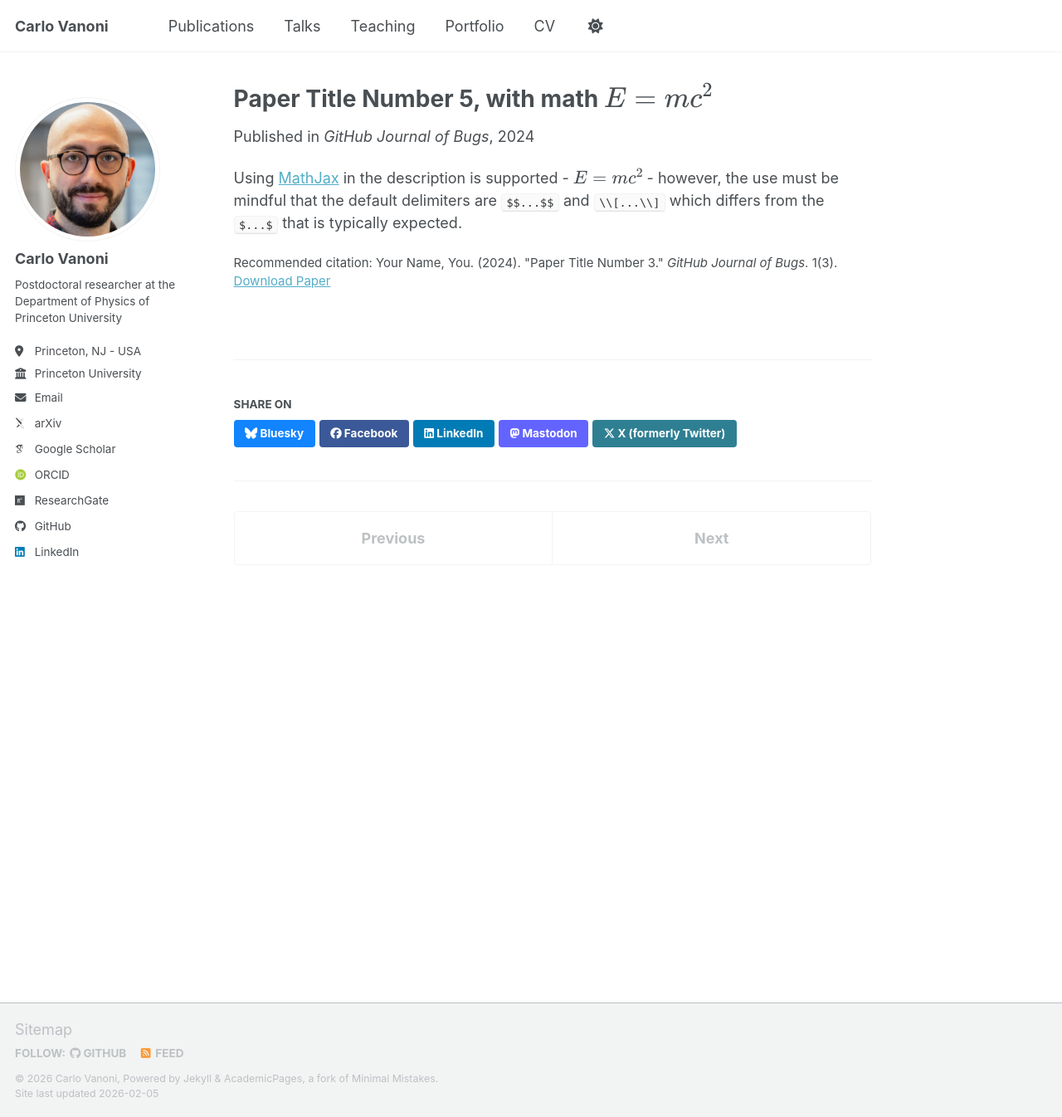
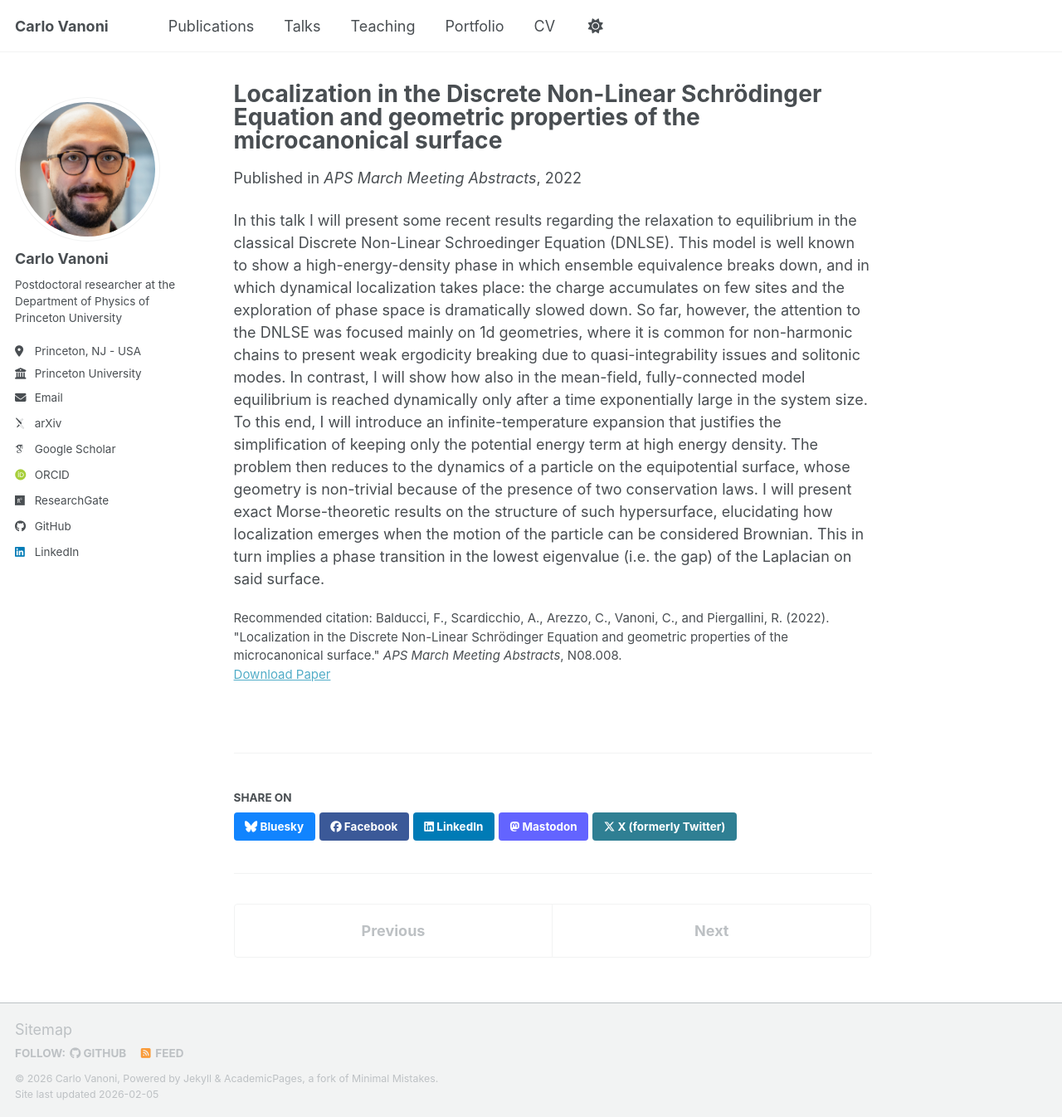
Before and after one commit to CarloVanoni/carlovanoni.github.io, a Jekyll site: the page built from _publications/2025-06-08-paper-title-number-5.md, in a window 1280 px wide and 1346 px high. Shown: the whole window at 83% size. Built offline with Jekyll 4.4.1, drawn with Linux system fonts in a browser that asks for light colours; some web fonts are replaced; a script bundle is joined from its source files by our own code; library files that are not in the unit come from our copies.

Commit message:
Update 2025-06-08-paper-title-number-5.md

```diff
--- a/_publications/2025-06-08-paper-title-number-5.md
+++ b/_publications/2025-06-08-paper-title-number-5.md
@@ -1,13 +1,13 @@
 ---
-title: "Paper Title Number 5, with math $$E=mc^2$$"
+title: "Localization in the Discrete Non-Linear Schrödinger Equation and geometric properties of the microcanonical surface"
 collection: publications
 category: conferences
-permalink: /publication/2024-02-17-paper-title-number-4
-excerpt: 'This paper is about a famous math equation, $$E=mc^2$$'
-date: 2024-02-17
-venue: 'GitHub Journal of Bugs'
-paperurl: 'https://academicpages.github.io/files/paper3.pdf'
-citation: 'Your Name, You. (2024). &quot;Paper Title Number 3.&quot; <i>GitHub Journal of Bugs</i>. 1(3).'
+permalink: /publication/2022-03-localization-dnlse-aps-march-abstract
+excerpt: 'We present recent results on relaxation to equilibrium and dynamical localization in the classical discrete nonlinear Schrödinger equation, including mean-field fully connected models.'
+date: 2022-03-01
+venue: 'APS March Meeting Abstracts'
+paperurl: 'https://ui.adsabs.harvard.edu/abs/2022APS..MARN08008B/abstract'
+citation: 'Balducci, F., Scardicchio, A., Arezzo, C., Vanoni, C., and Piergallini, R. (2022). &quot;Localization in the Discrete Non-Linear Schrödinger Equation and geometric properties of the microcanonical surface.&quot; <i>APS March Meeting Abstracts</i>, N08.008.'
 ---
 
-Using [MathJax](https://www.mathjax.org/) in the description is supported - $$E=mc^2$$ - however, the use must be mindful that the default delimiters are `$$...$$` and `\\[...\\]` which differs from the `$...$` that is typically expected.
+In this talk I will present some recent results regarding the relaxation to equilibrium in the classical Discrete Non-Linear Schroedinger Equation (DNLSE). This model is well known to show a high-energy-density phase in which ensemble equivalence breaks down, and in which dynamical localization takes place: the charge accumulates on few sites and the exploration of phase space is dramatically slowed down. So far, however, the attention to the DNLSE was focused mainly on 1d geometries, where it is common for non-harmonic chains to present weak ergodicity breaking due to quasi-integrability issues and solitonic modes. In contrast, I will show how also in the mean-field, fully-connected model equilibrium is reached dynamically only after a time exponentially large in the system size. To this end, I will introduce an infinite-temperature expansion that justifies the simplification of keeping only the potential energy term at high energy density. The problem then reduces to the dynamics of a particle on the equipotential surface, whose geometry is non-trivial because of the presence of two conservation laws. I will present exact Morse-theoretic results on the structure of such hypersurface, elucidating how localization emerges when the motion of the particle can be considered Brownian. This in turn implies a phase transition in the lowest eigenvalue (i.e. the gap) of the Laplacian on said surface.
```
